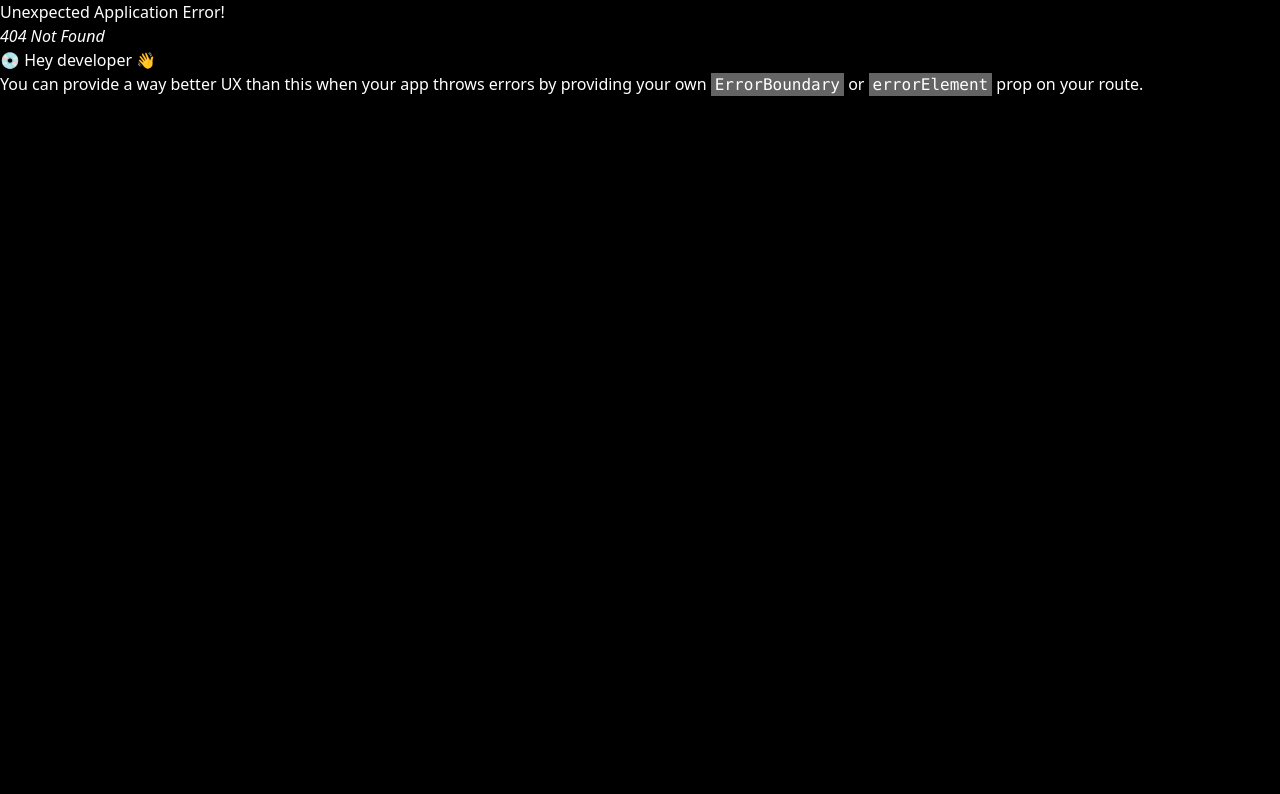
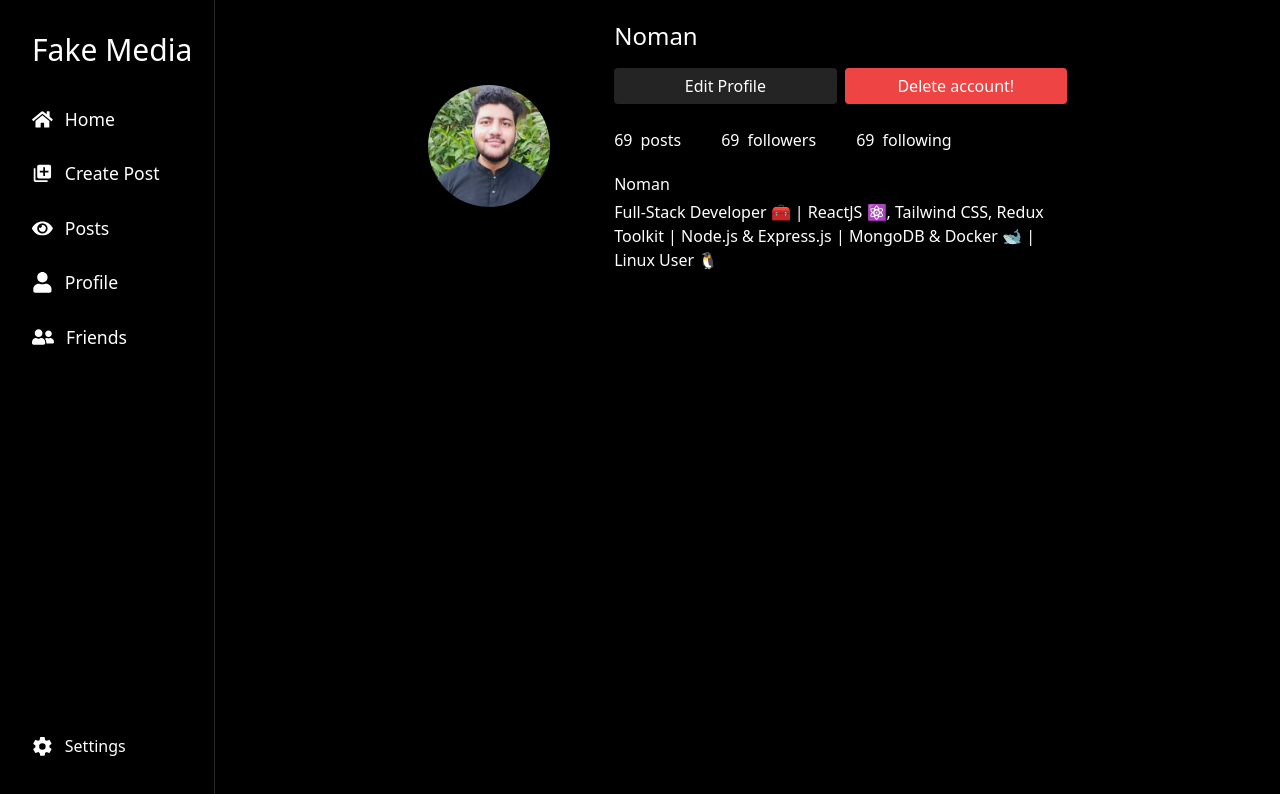
Before and after one commit to pxycknomdictator/social-app, a React (Vite) app in the folder client/: page /dashboard/1 in a window 1280 px wide. Before the commit this address had no page. Shown: the top 794 px of the page. Built offline with nearby package versions, Linux system fonts and the light colour scheme.

Commit message:
added user profile page

```diff
--- a/client/src/components/Header.jsx
+++ /dev/null
@@ -1,9 +0,0 @@
-import React from "react";
-
-export const Header = () => {
-  return (
-    <header className="text-3xl ">
-      <h1>Header</h1>
-    </header>
-  );
-};
--- /dev/null
+++ b/client/src/components/ProfileInfo.jsx
@@ -0,0 +1,48 @@
+import React from "react";
+import avatar from "/user.jpg";
+
+export const ProfileInfo = () => {
+  return (
+    <section className="w-full px-10 md:px-0 md:w-[60%] mx-auto mt-10 md:mt-4 flex flex-col md:flex-row items-center justify-between gap-10 md:gap-16">
+      <div className="rounded-full flex items-center size-[140px] md:size-[260px]">
+        <img src={avatar} alt="logo" className="w-full rounded-full" />
+      </div>
+      <div>
+        <div className="top">
+          <p className="text-2xl mb-4 text-center md:text-left md:text-[1.5rem]">
+            Noman
+          </p>
+          <div className="grid grid-cols-2 gap-2">
+            <button className="bg-[#ffffff24] hover:bg-[#ffffff15] px-5 py-1.5 rounded font-medium">
+              Edit Profile
+            </button>
+            <button className="bg-red-500 hover:bg-red-600 px-5 py-1.5 rounded font-medium">
+              Delete account!
+            </button>
+          </div>
+        </div>
+        <div className="middle grid grid-cols-3 place-items-center md:flex md:items-center gap-10 mt-6">
+          <div className="flex items-center gap-2">
+            <span className="font-medium">69</span>
+            posts
+          </div>
+          <div className="flex items-center gap-2">
+            <span className="font-medium">69</span>
+            followers
+          </div>
+          <div className="flex items-center gap-2">
+            <span className="font-medium">69</span>
+            following
+          </div>
+        </div>
+        <div className="bottom mt-5 space-y-1">
+          <span className="font-medium">Noman</span>
+          <article>
+            Full-Stack Developer 🧰 | ReactJS ⚛️, Tailwind CSS, Redux Toolkit |
+            Node.js & Express.js | MongoDB & Docker 🐋 | Linux User 🐧
+          </article>
+        </div>
+      </div>
+    </section>
+  );
+};
--- a/client/src/layout/App.jsx
+++ b/client/src/layout/App.jsx
@@ -1,7 +1,6 @@
 import React from "react";
 import { Outlet } from "react-router-dom";
 import { Sidebar } from "../components/Sidebar";
-import { Header } from "../components/Header";
 
 export const App = () => {
   return (
@@ -10,8 +9,7 @@ export const App = () => {
         <aside className="custom_border w-[90px] px-4 sm:w-[200px] md:w-[250px] min-h-screen py-8 sm:px-5">
           <Sidebar />
         </aside>
-        <section>
-          <Header />
+        <section className="w-full min-h-screen">
           <Outlet />
         </section>
       </main>
--- /dev/null
+++ b/client/src/pages/ProfilePage.jsx
@@ -0,0 +1,6 @@
+import React from "react";
+import { ProfileInfo } from "../components/ProfileInfo";
+
+export const ProfilePage = () => {
+  return <ProfileInfo />;
+};
```
Also changed, not shown: client/src/main.jsx (+7 -0 lines), client/public/user.jpg (added).
